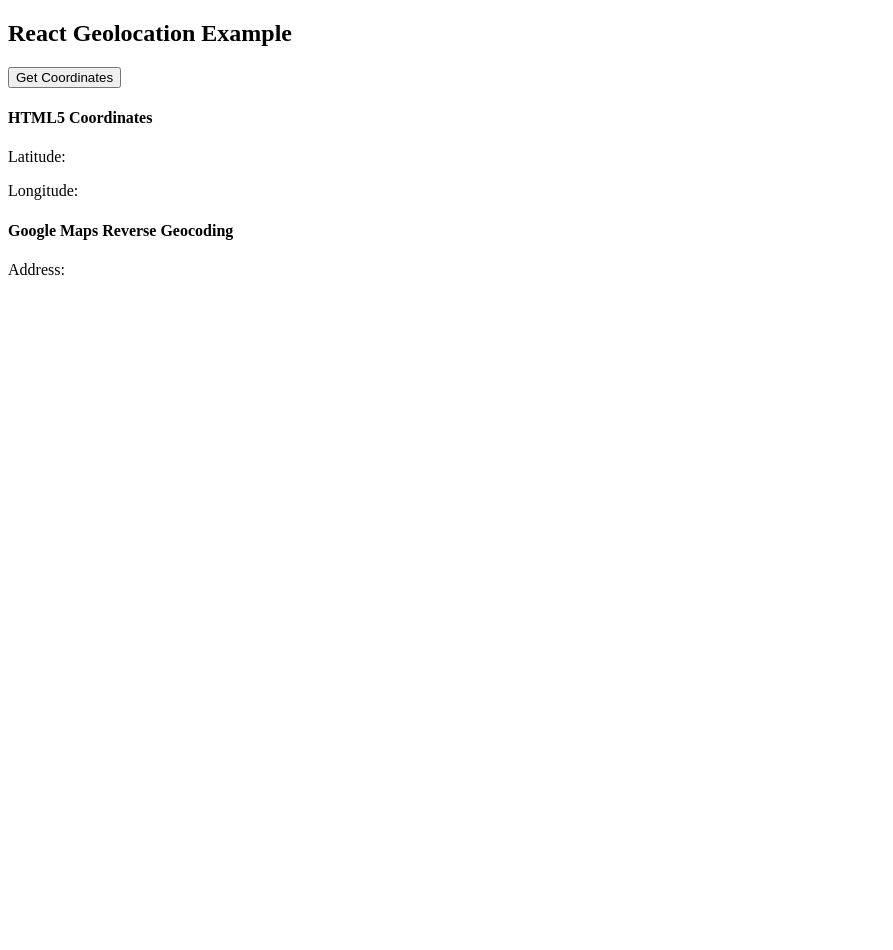
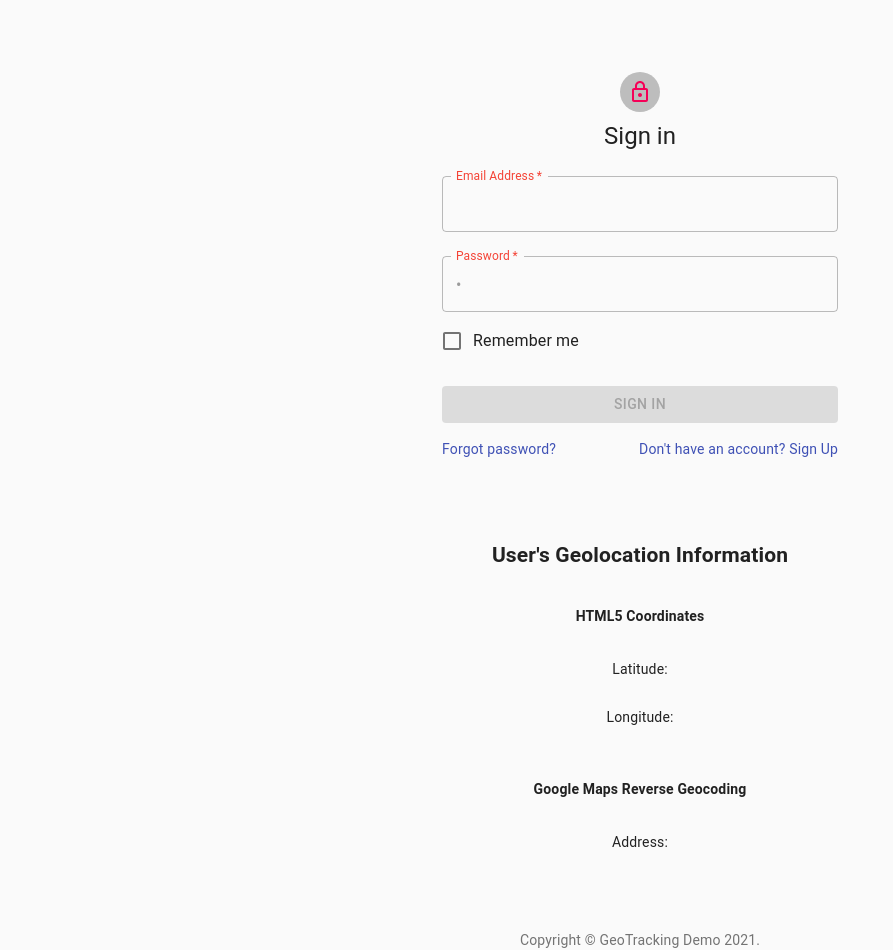
Before and after one commit to Mark-DSouza/geotracking-demo, a React (Create React App) app: page / in a window 1280 px wide. Shown: the whole page, without its empty margins (0-893 px from the left). Before the commit the page ends 800 px from the top, so only its background shows below. Built offline with nearby package versions, Linux system fonts and the light colour scheme; no server answers.

Commit message:
Commit MVP Project

```diff
--- a/package.json
+++ b/package.json
@@ -3,6 +3,8 @@
   "version": "0.1.0",
   "private": true,
   "dependencies": {
+    "@material-ui/core": "^4.11.4",
+    "@material-ui/icons": "^4.11.2",
     "@testing-library/jest-dom": "^5.12.0",
     "@testing-library/react": "^11.2.7",
     "@testing-library/user-event": "^12.8.3",
--- a/src/App.js
+++ b/src/App.js
@@ -1,87 +1,90 @@
-import React from 'react'
+// import React from 'react';
+// import SignIn from './SignIn';
+// // import TextField from '@material-ui/core/TextField';
 
-class App extends React.Component {
-  constructor(props) {
-    super(props)
+// class App extends React.Component {
+//   constructor(props) {
+//     super(props)
 
-    this.state = {
-       latitude: null,
-       longitude: null,
-       userAddress: null
-    }
+//     this.state = {
+//        latitude: null,
+//        longitude: null,
+//        userAddress: null
+//     }
 
-    this.getLocation = this.getLocation.bind(this);
-    this.getCoordinates = this.getCoordinates.bind(this);
-    this.reverseGeocodeCoordinates = this.reverseGeocodeCoordinates.bind(this);
-  }
+//     this.getLocation = this.getLocation.bind(this);
+//     this.getCoordinates = this.getCoordinates.bind(this);
+//     this.reverseGeocodeCoordinates = this.reverseGeocodeCoordinates.bind(this);
+//   }
 
-  getLocation() {
-    if (navigator.geolocation) {
-      navigator.geolocation.getCurrentPosition(this.getCoordinates, this.handleLocationError);
+//   getLocation() {
+//     if (navigator.geolocation) {
+//       navigator.geolocation.getCurrentPosition(this.getCoordinates, this.handleLocationError);
 
-    } else {
-      alert("Geolocation is not supported by this browser.");
-    }
-  }
+//     } else {
+//       alert("Geolocation is not supported by this browser.");
+//     }
+//   }
 
-  getCoordinates(position) {
-    // console.log(position);
-    this.setState({
-      latitude: position.coords.latitude,
-      longitude: position.coords.longitude,
-    });
-    this.reverseGeocodeCoordinates();
-  }
+//   getCoordinates(position) {
+//     // console.log(position);
+//     this.setState({
+//       latitude: position.coords.latitude,
+//       longitude: position.coords.longitude,
+//     });
+//     this.reverseGeocodeCoordinates();
+//   }
 
-  reverseGeocodeCoordinates() {
-    fetch('https://maps.googleapis.com/maps/api/geocode/json?latlng=40.714224,-73.961452&key=AIzaSyC9uRLHLejgptpbcA5w7A_AOUIdwU--ObE')
-      .then(response => response.json())
-      .then(data => console.log(data))
-      .catch(error => alert(error))
-  }
+//   reverseGeocodeCoordinates() {
+//     fetch('https://maps.googleapis.com/maps/api/geocode/json?latlng=40.714224,-73.961452&key=AIzaSyC7LmwxhGW-LIDMZQxn2Isj-x0kNpTNb_A')
+//       .then(response => response.json())
+//       // .then(data => console.log(data))
+//       .then(data => this.setState({userAddress: data.results[data.results.length-1].formatted_address}))
+//       .catch(error => alert(error))
+//   }
 
-  handleLocationError(error) {
-    switch(error.code) {
-      case error.PERMISSION_DENIED:
-        alert("User denied the request for Geolocation.");
-        break;
-      case error.POSITION_UNAVAILABLE:
-        alert("Location information is unavailable.");
-        break;
-      case error.TIMEOUT:
-        alert("The request to get user location timed out.");
-        break;
-      case error.UNKNOWN_ERROR:
-        alert("An unknown error occurred.");
-        break;
+//   handleLocationError(error) {
+//     switch(error.code) {
+//       case error.PERMISSION_DENIED:
+//         alert("User denied the request for Geolocation.");
+//         break;
+//       case error.POSITION_UNAVAILABLE:
+//         alert("Location information is unavailable.");
+//         break;
+//       case error.TIMEOUT:
+//         alert("The request to get user location timed out.");
+//         break;
+//       case error.UNKNOWN_ERROR:
+//         alert("An unknown error occurred.");
+//         break;
 
-      default:
-        alert("An unknown error occurred.(default)");
-        break;
-    }
-  }
+//       default:
+//         alert("An unknown error occurred.(default)");
+//         break;
+//     }
+//   }
 
-  render() {
-    return (
-      <div>
-        <h2>
-          React Geolocation Example
-        </h2>
-        <button onClick={this.getLocation}>Get Coordinates</button>
-        <h4>HTML5 Coordinates</h4>
-        <p>Latitude: {this.state.latitude}</p>
-        <p>Longitude: {this.state.longitude}</p>
-        <h4>Google Maps Reverse Geocoding</h4>
-        <p>Address: {this.state.userAddress}</p>
+//   render() {
+//     return (
+//       <div>
+//         <h2>
+//           React Geolocation Example
+//         </h2>
+//         <button onClick={this.getLocation}>Get Coordinates</button>
+//         <h4>HTML5 Coordinates</h4>
+//         <p>Latitude: {this.state.latitude}</p>
+//         <p>Longitude: {this.state.longitude}</p>
+//         <h4>Google Maps Reverse Geocoding</h4>
+//         <p>Address: {this.state.userAddress}</p>
 
-      </div>
-    )
-  }
+//       </div>
+//     )
+//   }
 
-  // <img src={`https://maps.googleapis.com/maps/api/staticmap?center=${this.state.latitude},${this.state.longitude}&zoom=12&size=400x400&key=YOUR_API_KEY`} alt="" />}
+//   // <img src={`https://maps.googleapis.com/maps/api/staticmap?center=${this.state.latitude},${this.state.longitude}&zoom=12&size=400x400&key=YOUR_API_KEY`} alt="" />}
 
 
-}
+// }
 
 
-export default App;
+// export default SignIn;
--- /dev/null
+++ b/src/SignIn.js
@@ -0,0 +1,232 @@
+import React, {useState, useEffect} from 'react';
+import {API_KEY} from './.config.js';
+import Avatar from '@material-ui/core/Avatar';
+import Button from '@material-ui/core/Button';
+import CssBaseline from '@material-ui/core/CssBaseline';
+import TextField from '@material-ui/core/TextField';
+import FormControlLabel from '@material-ui/core/FormControlLabel';
+import Checkbox from '@material-ui/core/Checkbox';
+import Link from '@material-ui/core/Link';
+import Grid from '@material-ui/core/Grid';
+import Box from '@material-ui/core/Box';
+import LockOutlinedIcon from '@material-ui/icons/LockOutlined';
+import Typography from '@material-ui/core/Typography';
+import { makeStyles } from '@material-ui/core/styles';
+import Container from '@material-ui/core/Container';
+
+function Copyright() {
+  return (
+    <Typography variant="body2" color="textSecondary" align="center">
+      {'Copyright © '}
+      <Link color="inherit" href="https://material-ui.com/">
+        GeoTracking Demo
+      </Link>{' '}
+      {new Date().getFullYear()}
+      {'.'}
+    </Typography>
+  );
+}
+
+const useStyles = makeStyles((theme) => ({
+  paper: {
+    marginTop: theme.spacing(8),
+    display: 'flex',
+    flexDirection: 'column',
+    alignItems: 'center',
+  },
+  avatar: {
+    margin: theme.spacing(1),
+    // backgroundColor: theme.palette.secondary.main,
+  },
+  form: {
+    width: '100%', // Fix IE 11 issue.
+    marginTop: theme.spacing(1),
+  },
+  submit: {
+    margin: theme.spacing(3, 0, 2),
+  },
+  displayNone: {
+    display: 'none',
+  },
+  displayBlock: {
+    display: 'block',
+  }
+
+}));
+
+export default function SignIn() {
+  const classes = useStyles();
+
+  const [email, setEmail] = useState("");
+  const [password, setPassword] = useState("");
+  const [latitude, setLatitude] = useState(null);
+  const [longitude, setLongitude] = useState(null);
+  const [userAddress, setUserAddress] = useState("");
+  const [hasGeolocation, setHasGeolocation] = useState(false);
+  const [errorMessage, setErrorMessage] = useState("");
+
+  // Dummy variables
+  // const [isSignedIn, setIsSignedIn] = useState(false);
+
+  useEffect(() => {
+    if (navigator.geolocation) {
+      navigator.geolocation.getCurrentPosition(getCoordinates, handleLocationError);
+    }
+    else {
+      alert("Geolocation is not supported by this browser.");
+    }
+  });
+
+  function getCoordinates(position) {
+    setHasGeolocation(true);
+    const lat = position.coords.latitude;
+    const lon = position.coords.longitude;
+    setLatitude(lat);
+    setLongitude(lon);
+    reverseGeocodeCoordinates(lat, lon);
+  }
+
+  function reverseGeocodeCoordinates(lat, lon) {
+    // fetch(`https://maps.googleapis.com/maps/api/geocode/json?latlng=${lat},${lon}&key=AIzaSyC7LmwxhGW-LIDMZQxn2Isj-x0kNpTNb_A`)
+    fetch(`https://maps.googleapis.com/maps/api/geocode/json?latlng=${lat},${lon}&key=${API_KEY}`)
+      .then(response => response.json())
+      // .then(data => console.log(data))
+      // .then(data => this.setState({userAddress: data.results[data.results.length-1].formatted_address}))
+      .then(data => setUserAddress(data.results[data.results.length-1].formatted_address))
+      .catch(error => alert(error))
+  }
+
+  function handleLocationError(error) {
+    setHasGeolocation(false);
+    switch(error.code) {
+      case error.PERMISSION_DENIED:
+        setErrorMessage("You denied the request for Geolocation.");
+        console.log("User denied the request for Geolocation.");
+        break;
+      case error.POSITION_UNAVAILABLE:
+        setErrorMessage("Location information is unavailable.");
+        console.log("Location information is unavailable.");
+        break;
+      case error.TIMEOUT:
+        setErrorMessage("The request to get user location timed out.");
+        console.log("The request to get user location timed out.");
+        break;
+      case error.UNKNOWN_ERROR:
+        setErrorMessage("An unknown error occurred.");
+        console.log("An unknown error occurred.");
+        break;
+      default:
+        setErrorMessage("An unknown error occurred(default case).");
+        console.log("An unknown error occurred(default case).");
+        break;
+    }
+  }
+
+  function handleChange(event) {
+    console.log(hasGeolocation, email, password)
+    const {name, value} = event.target;
+    switch(name) {
+      case 'email':
+        setEmail(value);
+        break;
+      case 'password':
+        setPassword(value);
+        break;
+    }
+  }
+  return (
+    <Container component="main" maxWidth="xs">
+      <CssBaseline />
+      <div className={classes.paper}>
+        <Avatar className={classes.avatar}>
+          <LockOutlinedIcon color={hasGeolocation ? "primary" : "secondary"}/>
+        </Avatar>
+        <Typography component="h1" variant="h5">
+          Sign in
+        </Typography>
+        <form className={classes.form} noValidate>
+          <TextField
+            variant="outlined"
+            margin="normal"
+            required
+            fullWidth
+            id="email"
+            name="email"
+            label="Email Address"
+            autoComplete="email"
+            autoFocus
+
+            disabled={!hasGeolocation}
+            error={!hasGeolocation}
+            helperText={errorMessage}
+            // disabled={true}
+            // error={true}
+            // value={email}
+            value={hasGeolocation ? email : " "}
+            onChange={handleChange}
+          />
+          <TextField
+            variant="outlined"
+            margin="normal"
+            required
+            fullWidth
+            name="password"
+            label="Password"
+            type="password"
+            id="password"
+            autoComplete="current-password"
+
+            disabled={!hasGeolocation}
+            error={!hasGeolocation}
+            helperText={errorMessage}
+            value={hasGeolocation ? password : " "}
+            onChange={handleChange}
+          />
+          <FormControlLabel
+            control={<Checkbox value="remember" color="primary" />}
+            label="Remember me"
+          />
+          <Button
+            type="submit"
+            fullWidth
+            variant="contained"
+            color="primary"
+            className={classes.submit}
+
+            disabled={!hasGeolocation}
+          >
+            Sign In
+          </Button>
+          <Grid container>
+            <Grid item xs>
+              <Link href="#" variant="body2">
+                Forgot password?
+              </Link>
+            </Grid>
+            <Grid item>
+              <Link href="#" variant="body2">
+                {"Don't have an account? Sign Up"}
+              </Link>
+            </Grid>
+          </Grid>
+        </form>
+      </div>
+      <div className={classes.paper}>
+        <h2>
+          User's Geolocation Information
+        </h2>
+        {/* <button onClick={this.getLocation}>Get Coordinates</button> */}
+        <h4>HTML5 Coordinates</h4>
+        <p>Latitude: {latitude}</p>
+        <p>Longitude: {longitude}</p>
+        <br />
+        <h4>Google Maps Reverse Geocoding</h4>
+        <p>Address: {userAddress}</p>
+
+      </div>
+      <Box mt={8}>
+        <Copyright />
+      </Box>
+    </Container>
+  );
+}
--- a/src/index.js
+++ b/src/index.js
@@ -1,10 +1,10 @@
 import React from 'react';
 import ReactDOM from 'react-dom';
-import App from './App';
+import SignIn from './SignIn';
 
 ReactDOM.render(
   <React.StrictMode>
-    <App />
+    <SignIn />
   </React.StrictMode>,
   document.getElementById('root')
 );
```
Also changed, not shown: 2 other files (tests, documents, lock files or other folders).
